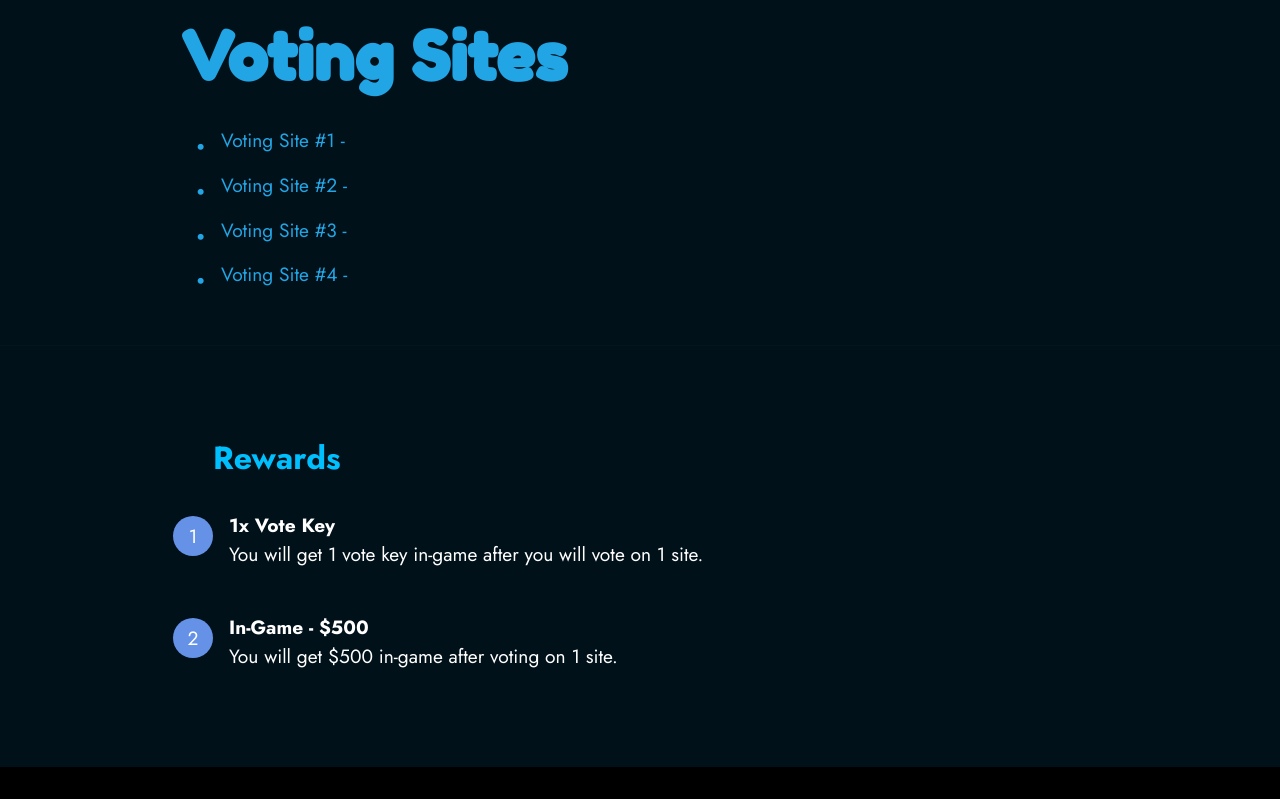
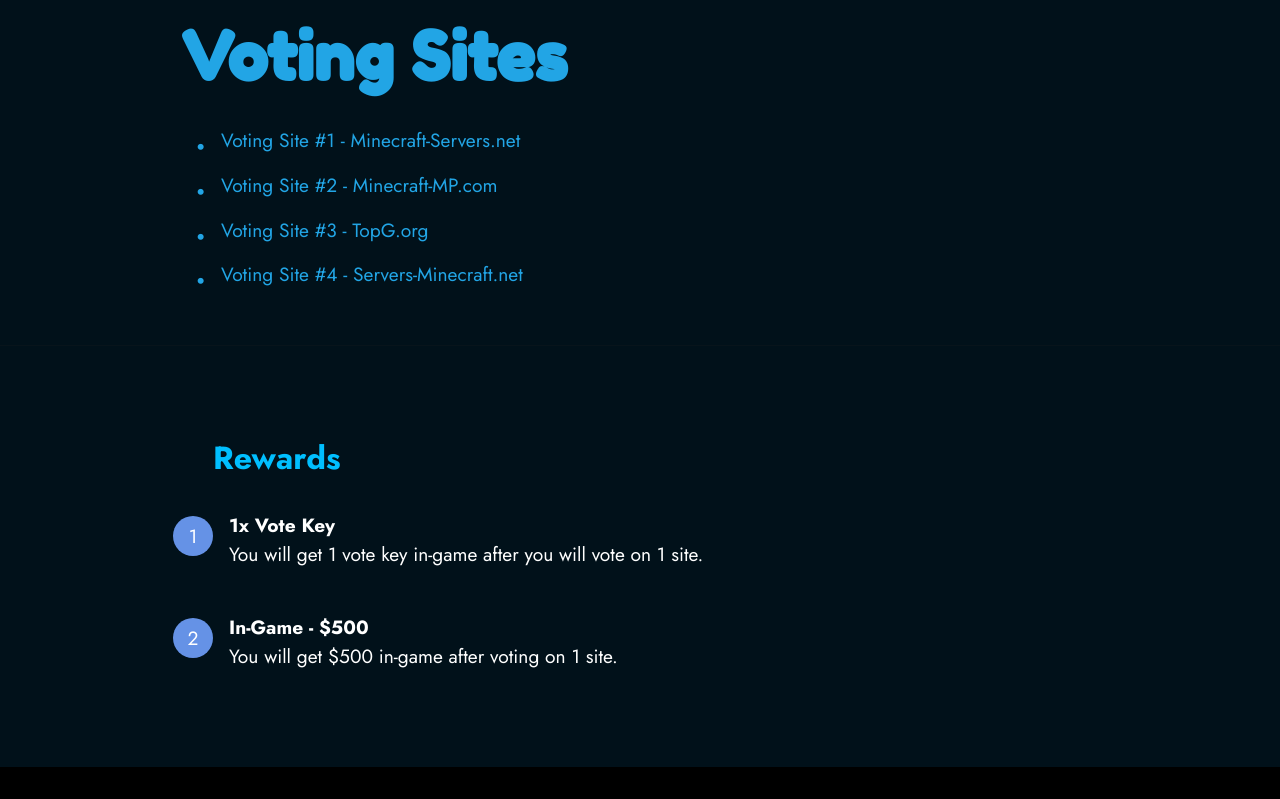
Before and after one commit to MAYONSHARAN/StoreMystMC, a plain HTML site: page vote.html in a window 1280 px wide. Shown: the part 920-1719 px from the top of the page. Drawn offline with Linux system fonts and the light colour scheme; files whose address does not match are found by name.

Commit message:
Update vote.html

```diff
--- a/vote.html
+++ b/vote.html
@@ -106,8 +106,8 @@
                     <h3 class="mbr-section-title mbr-fonts-style mb-4 display-1">
                         <strong>Voting Sites</strong></h3>
                 <ul class="list mbr-fonts-style display-7">
-                    <li><strong><a href="imprint.html" class="text-primary" target="_blank">Voting Site #1 - </a><br></strong></li><li><strong><a href="imprint.html" class="text-primary" target="_blank">Voting Site #2 - </a><br></strong></li><li><strong><a href="imprint.html" class="text-primary" target="_blank">Voting Site #3 - </a></stspan></li>
-                    <li><strong><a href="imprint.html" class="text-primary" target="_blank">Voting Site #4 - </a><br></strong></li>
+                    <li><strong><a href="https://minecraft-server.net/details/MystMC/" class="text-primary" target="_blank">Voting Site #1 - Minecraft-Servers.net</a><br></strong></li><li><strong><a href="https://minecraft-mp.com/server-s345038" class="text-primary" target="_blank">Voting Site #2 - Minecraft-MP.com</a><br></strong></li><li><strong><a href="https://topg.org/minecraft-servers/server-673457#vote" class="text-primary" target="_blank">Voting Site #3 - TopG.org</a></stspan></li>
+                    <li><strong><a href="https://servers-minecraft.net/server-mystmc.41626" class="text-primary" target="_blank">Voting Site #4 - Servers-Minecraft.net</a><br></strong></li>
                 </ul>
             </div>
         </div>
```
